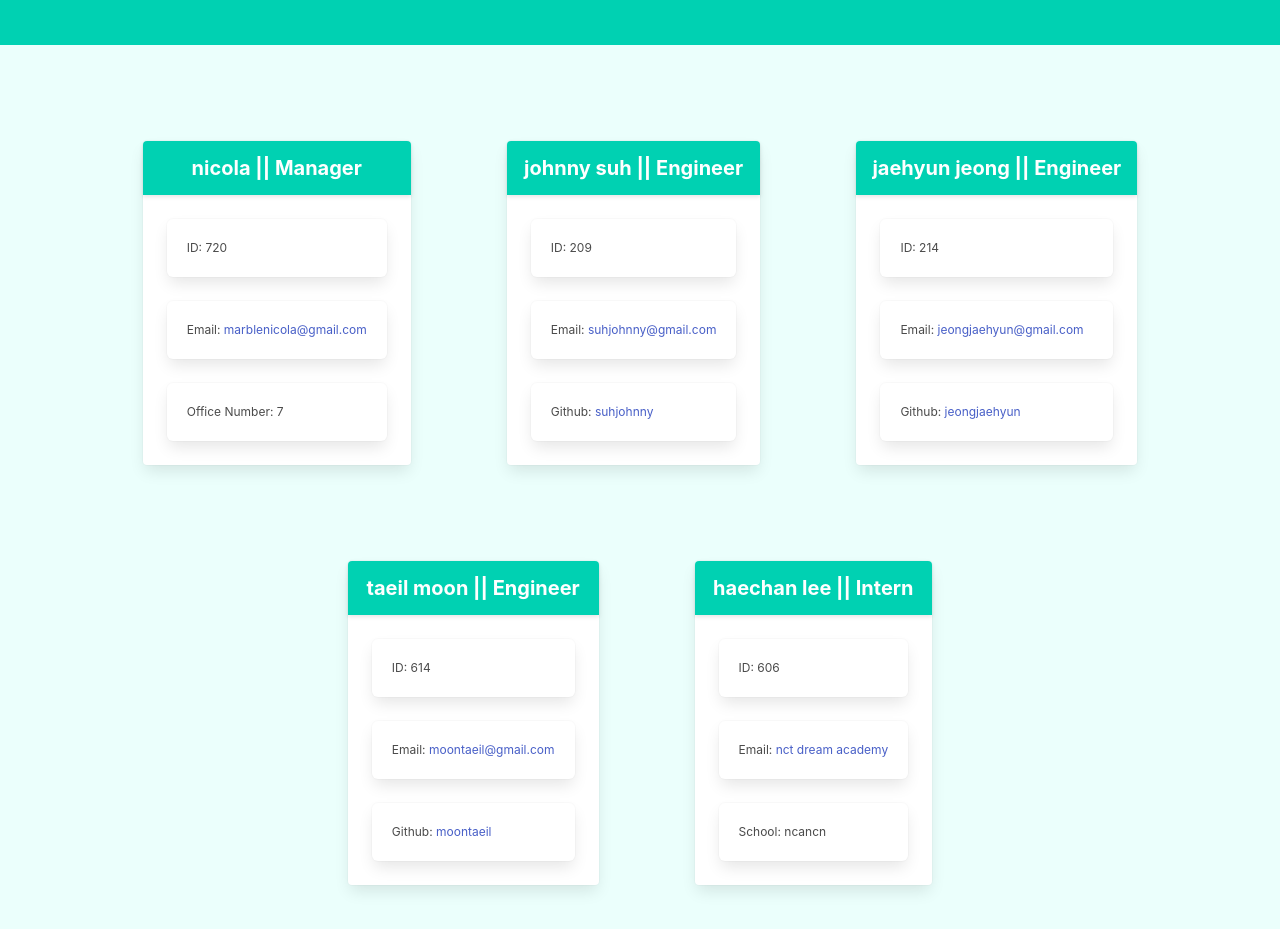
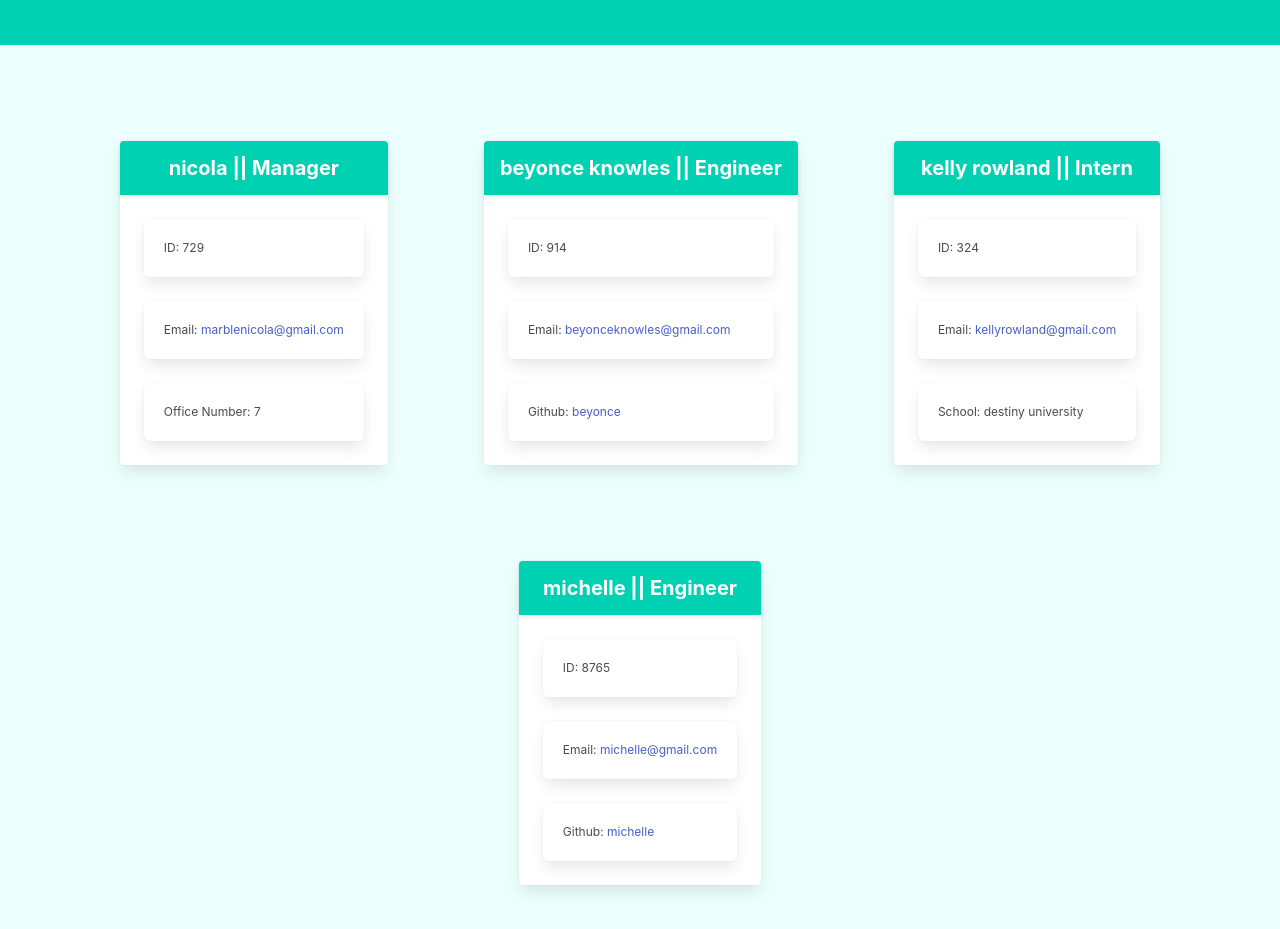
Before and after one commit to nicolalenee/team-profile-generator, a website: page dist/index.html in a window 1280 px wide. Shown: the part 87-1016 px from the top of the page. Drawn offline with nearby package versions, Linux system fonts and the light colour scheme.

```diff
--- a/dist/index.html
+++ b/dist/index.html
@@ -27,7 +27,7 @@
 
             <div class="card-content">
               <div id="id-number" class="box">
-                <p class="is-size-7">ID: 720</p>
+                <p class="is-size-7">ID: 729</p>
               </div>
 
               <div id="email" class="box">
@@ -45,22 +45,22 @@
 
           <div class="card m-6">
             <div class="card-header is-flex is-flex-direction-column has-background-primary">
-              <h2 class="card-header-title is-size-5 has-text-white is-centered">johnny suh || Engineer</h2>
+              <h2 class="card-header-title is-size-5 has-text-white is-centered">beyonce knowles || Engineer</h2>
             </div>
 
             <div class="card-content">
               <div id="id-number" class="box">
-                <p class="is-size-7">ID: 209</p>
+                <p class="is-size-7">ID: 914</p>
               </div>
               <div id="email" class="box">
                 <p class="is-size-7">Email: <span>
-                  <a class="is-size-7" href = "mailto: suhjohnny@gmail.com">suhjohnny@gmail.com</a>
+                  <a class="is-size-7" href = "mailto: beyonceknowles@gmail.com">beyonceknowles@gmail.com</a>
                 </span></p>
 
               </div>
               <div id="github" class="box">
                 <p class="is-size-7">Github: <span>
-                  <a href="http://github.com/suhjohnny" target="_blank">suhjohnny</a>
+                  <a href="http://github.com/beyonce" target="_blank">beyonce</a>
                 </span></p>
               </span>
               </div>
@@ -69,69 +69,45 @@
 
           <div class="card m-6">
             <div class="card-header is-flex is-flex-direction-column has-background-primary">
-              <h2 class="card-header-title is-size-5 has-text-white is-centered">jaehyun jeong || Engineer</h2>
+              <h2 class="card-header-title is-size-5 has-text-white is-centered">kelly rowland || Intern</h2>
             </div>
 
             <div class="card-content">
               <div id="id-number" class="box">
-                <p class="is-size-7">ID: 214</p>
+                <p class="is-size-7">ID: 324</p>
               </div>
               <div id="email" class="box">
                 <p class="is-size-7">Email: <span>
-                  <a class="is-size-7" href = "mailto: jeongjaehyun@gmail.com">jeongjaehyun@gmail.com</a>
+                  <a class="is-size-7" href = "mailto: kellyrowland@gmail.com">kellyrowland@gmail.com</a>
                 </span></p>
 
               </div>
               <div id="github" class="box">
-                <p class="is-size-7">Github: <span>
-                  <a href="http://github.com/jeongjaehyun" target="_blank">jeongjaehyun</a>
-                </span></p>
-              </span>
+                <p class="is-size-7">School: destiny university</p>
               </div>
             </div>
           </div>
 
           <div class="card m-6">
             <div class="card-header is-flex is-flex-direction-column has-background-primary">
-              <h2 class="card-header-title is-size-5 has-text-white is-centered">taeil moon || Engineer</h2>
+              <h2 class="card-header-title is-size-5 has-text-white is-centered">michelle || Engineer</h2>
             </div>
 
             <div class="card-content">
               <div id="id-number" class="box">
-                <p class="is-size-7">ID: 614</p>
+                <p class="is-size-7">ID: 8765</p>
               </div>
               <div id="email" class="box">
                 <p class="is-size-7">Email: <span>
-                  <a class="is-size-7" href = "mailto: moontaeil@gmail.com">moontaeil@gmail.com</a>
+                  <a class="is-size-7" href = "mailto: michelle@gmail.com">michelle@gmail.com</a>
                 </span></p>
 
               </div>
               <div id="github" class="box">
                 <p class="is-size-7">Github: <span>
-                  <a href="http://github.com/moontaeil" target="_blank">moontaeil</a>
+                  <a href="http://github.com/michelle" target="_blank">michelle</a>
                 </span></p>
               </span>
-              </div>
-            </div>
-          </div>
-
-          <div class="card m-6">
-            <div class="card-header is-flex is-flex-direction-column has-background-primary">
-              <h2 class="card-header-title is-size-5 has-text-white is-centered">haechan lee || Intern</h2>
-            </div>
-
-            <div class="card-content">
-              <div id="id-number" class="box">
-                <p class="is-size-7">ID: 606</p>
-              </div>
-              <div id="email" class="box">
-                <p class="is-size-7">Email: <span>
-                  <a class="is-size-7" href = "mailto: nct dream academy">nct dream academy</a>
-                </span></p>
-
-              </div>
-              <div id="github" class="box">
-                <p class="is-size-7">School: ncancn</p>
               </div>
             </div>
           </div>
```
Also changed, not shown: README.md.
